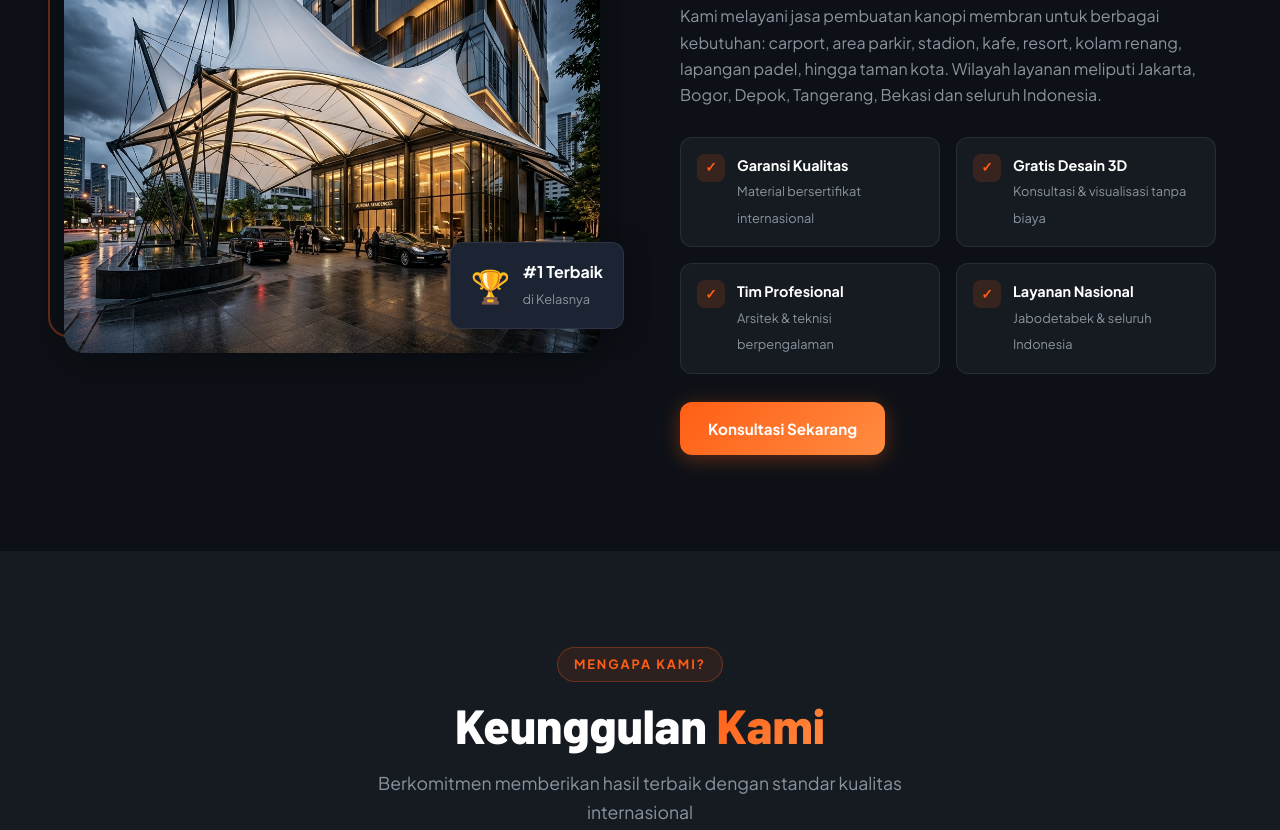
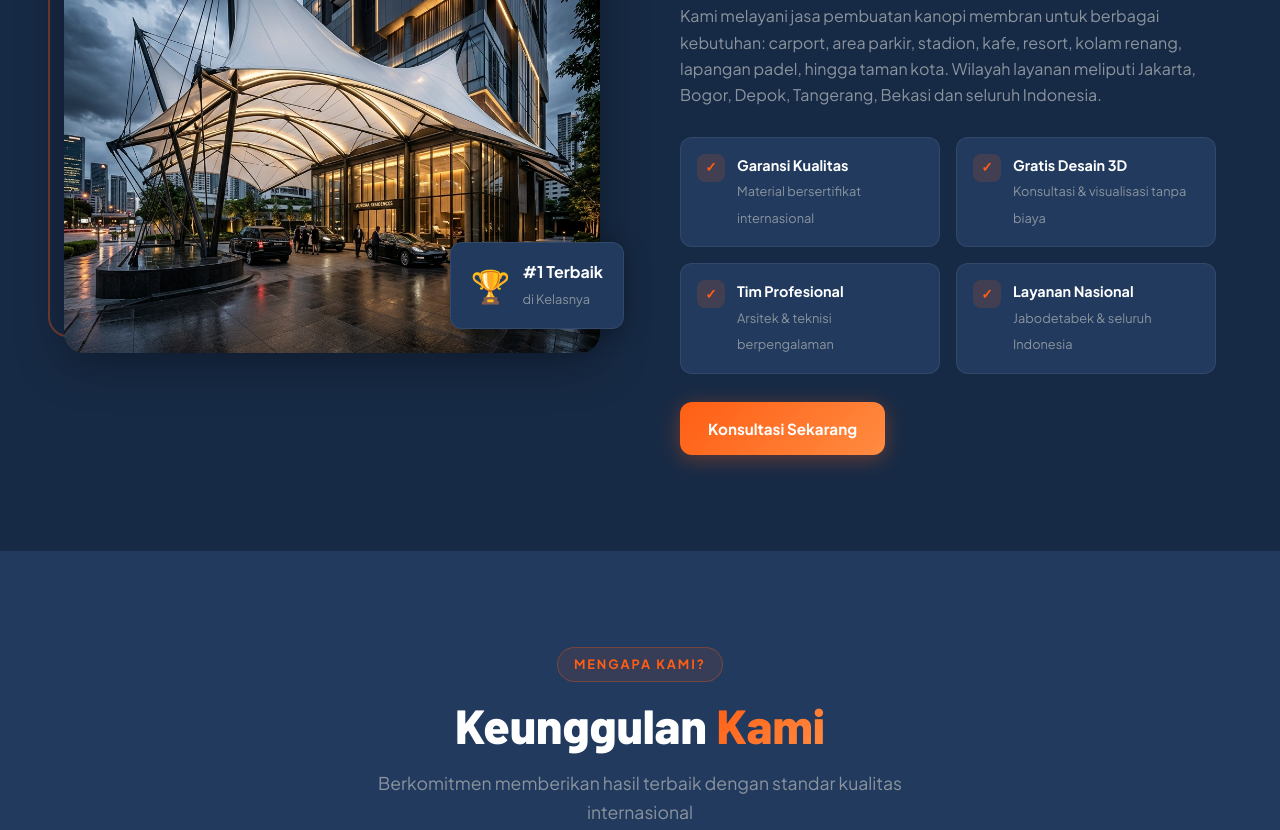
Before and after one commit to edelnino/canopy, a plain HTML site: page index.html in a window 1280 px wide. Shown: the part 1237-2067 px from the top of the page. Drawn offline with Linux system fonts and the light colour scheme.

Commit message:
Update background color to lighter blue

```diff
--- a/style.css
+++ b/style.css
@@ -10,10 +10,10 @@
   --primary-dark: #e04a00;
   --primary-light: #ff7a3d;
   --accent: #0170B9;
-  --dark: #0d1117;
-  --dark-2: #161b22;
-  --dark-3: #21262d;
-  --dark-card: #1c2333;
+  --dark: #172a45;
+  --dark-2: #213a5e;
+  --dark-3: #2d4c7a;
+  --dark-card: #213a5e;
   --light: #f0f6fc;
   --text: #e6edf3;
   --text-muted: #8b949e;
```
